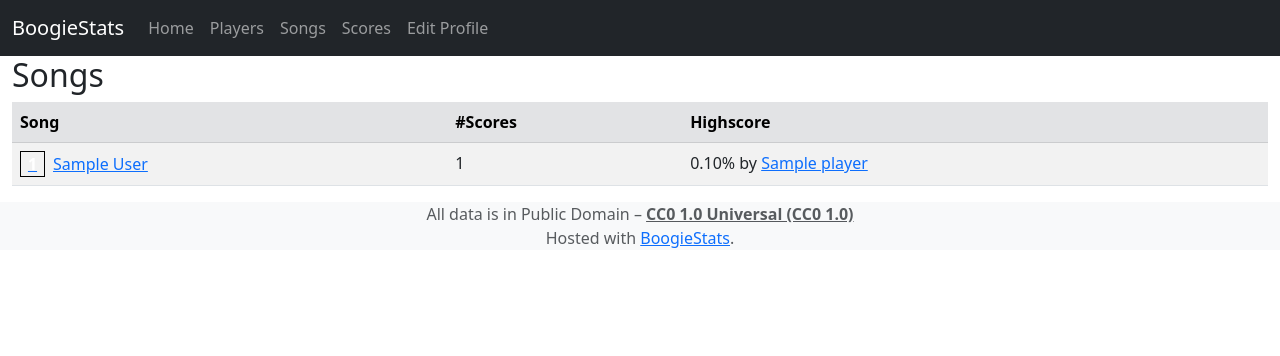
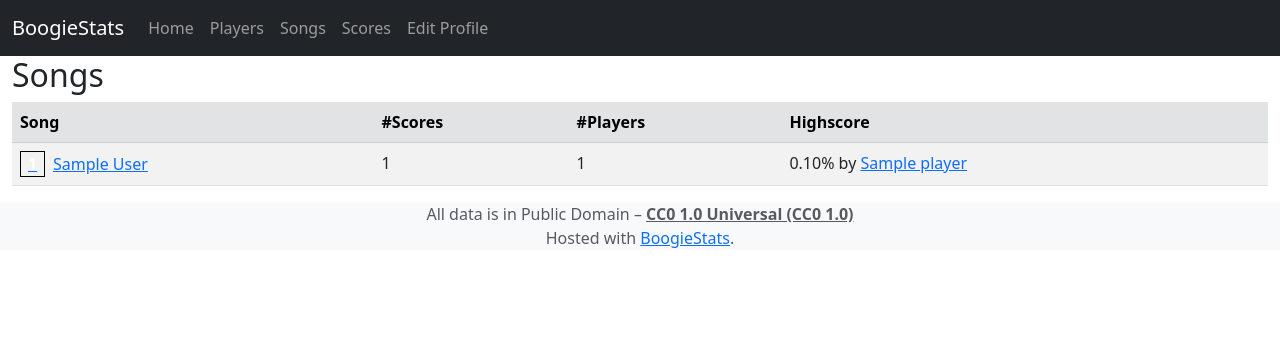
Before and after one commit to florczakraf/boogie-stats, a Django app: template boogiestats/templates/boogie_ui/songs.html in a window 1280 px wide. Shown: the top 356 px of the page. Run offline with Django 3.2, Linux system fonts and the light colour scheme; the template is opened without the code that fills it: most values are stand-ins (such as "Sample title", 1, 10 or a date in 2020); some libraries are stand-ins or nearby versions.

Commit message:
Add number of players to songs list

```diff
--- a/boogiestats/boogie_ui/views.py
+++ b/boogiestats/boogie_ui/views.py
@@ -167,7 +167,11 @@ class SongsListView(generic.ListView):
     paginate_by = ENTRIES_PER_PAGE
 
     def get_queryset(self):
-        return Song.objects.all().annotate(num_scores=Count("scores")).order_by("-num_scores")
+        return (
+            Song.objects.all()
+            .annotate(num_scores=Count("scores"), num_players=Count("scores__player", distinct=True))
+            .order_by("-num_scores")
+        )
 
 
 class EditPlayerView(LoginRequiredMixin, generic.UpdateView):
--- a/boogiestats/templates/boogie_ui/songs.html
+++ b/boogiestats/templates/boogie_ui/songs.html
@@ -12,6 +12,7 @@
                 <tr>
                     <th scope="col">Song</th>
                     <th scope="col">#Scores</th>
+                    <th scope="col">#Players</th>
                     <th scope="col">Highscore</th>
                 </tr>
             </thead>
@@ -20,6 +21,7 @@
                     <tr>
                         <td>{% include "boogie_ui/song_link.html" %}</td>
                         <td>{{ song.num_scores }}</td>
+                        <td>{{ song.num_players }}</td>
                         <td>
                             {% if song.highscore %}
                                 {{ song.highscore.score|div:100|stringformat:".2f" }}% by <a href="{% url "player" player_id=song.highscore.player.id %}">{{ song.highscore.player.name }}</a>
```
